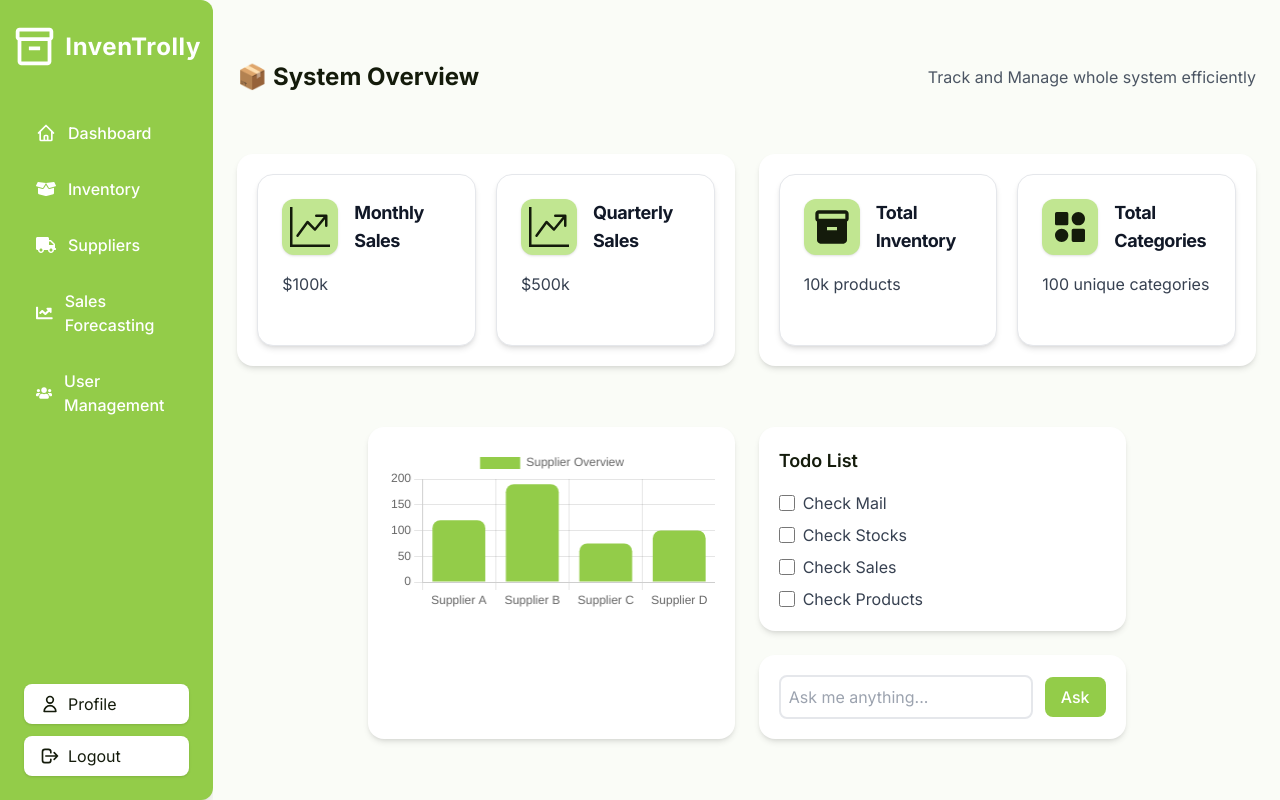
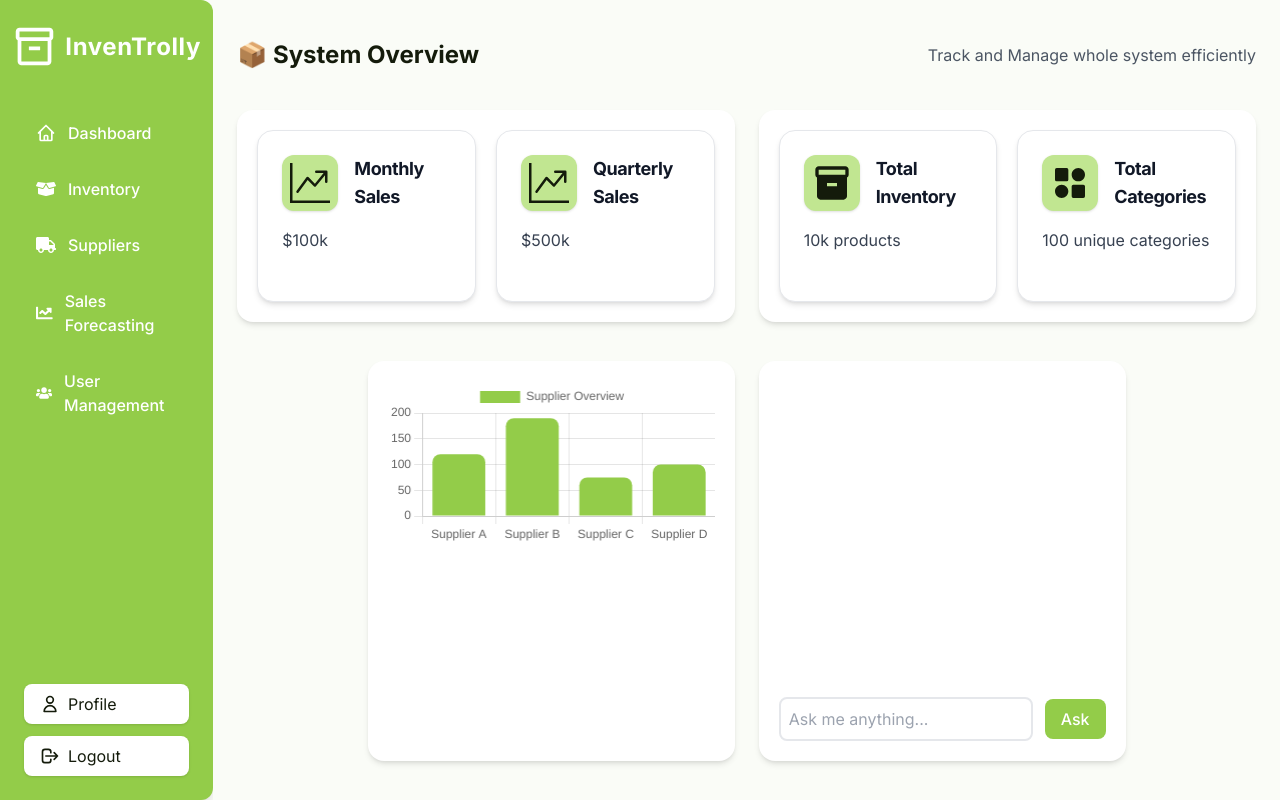
Before and after one commit to MahimnaUpadhyay/InventoryManagementWithAI, a Next.js app in the folder IntenTrolly/: page /pages/Home in a window 1280 px wide. Built offline with nearby package versions, Linux system fonts and the light colour scheme.

Commit message:
chatbot done

```diff
--- a/IntenTrolly/src/app/pages/Home/HomePage.js
+++ b/IntenTrolly/src/app/pages/Home/HomePage.js
@@ -27,7 +27,7 @@ const HomePage = () => {
         <SupplierOverview />
 
         <div className="flex flex-col gap-6">
-          <Todo />
+          {/* <Todo /> */}
           <Chatbot />
         </div>
       </div>
--- a/IntenTrolly/src/app/pages/Home/UI/Chatbot.js
+++ b/IntenTrolly/src/app/pages/Home/UI/Chatbot.js
@@ -7,14 +7,39 @@ import { askQuestion } from "@/app/utility/API_END_POINT/Chatbot_End_Point";
 
 const Chatbot = () => {
   const [chatbot, setChatbot] = React.useState({ question: "" });
+  const [messages, setMessages] = React.useState([]);
+  const [loading, setLoading] = React.useState(false);
 
   const askChatbot = async (e) => {
     e.preventDefault();
+    if (!chatbot.question.trim()) return;
+
+    const userQuestion = chatbot.question.trim();
+
+    // Add user message
+    setMessages((prev) => [...prev, { role: "user", text: userQuestion }]);
+    setChatbot({ question: "" });
+    setLoading(true);
+
     try {
-      const response = await axios.post(`${ML_BASE_URL}${askQuestion}`, chatbot);
-      console.log(response.data);
+      const response = await axios.post(`${ML_BASE_URL}${askQuestion}`, {
+        question: userQuestion,
+      });
+
+      // Add bot response
+      setMessages((prev) => [
+        ...prev,
+        { role: "bot", text: response.data.answer || "No response" },
+      ]);
+
+      // console.log(response.data);
     } catch (error) {
-      console.error(error.response?.data || error.message);
+      setMessages((prev) => [
+        ...prev,
+        { role: "error", text: error.response?.data || "Something went wrong" },
+      ]);
+    } finally {
+      setLoading(false);
     }
   };
 
@@ -23,21 +48,46 @@ const Chatbot = () => {
   };
 
   return (
-    <div className="w-full bg-white rounded-2xl shadow-md p-5">
-      <form
-        onSubmit={askChatbot}
-        className="flex items-center gap-3 w-full"
-      >
+    <div className="w-full bg-white rounded-2xl shadow-md p-5 flex flex-col gap-4 h-[400px]">
+      {/* Chat Window */}
+      <div className="flex-1 overflow-y-auto space-y-3">
+        {messages.map((msg, i) => (
+          <div
+            key={i}
+            className={`p-3 rounded-lg max-w-[80%] ${
+              msg.role === "user"
+                ? "bg-primary text-white self-end ml-auto"
+                : msg.role === "bot"
+                ? "bg-gray-100 text-gray-800 self-start"
+                : "bg-red-100 text-red-800 self-start"
+            }`}
+          >
+            {msg.text}
+          </div>
+        ))}
+
+        {loading && (
+          <div className="flex items-center gap-2 text-gray-500">
+            <div className="w-4 h-4 border-2 border-gray-400 border-t-transparent rounded-full animate-spin"></div>
+            <span>Thinking...</span>
+          </div>
+        )}
+      </div>
+
+      {/* Input Form */}
+      <form onSubmit={askChatbot} className="flex items-center gap-3">
         <input
           placeholder="Ask me anything..."
           type="text"
           value={chatbot.question}
           onChange={onQuestionChange}
-          className="flex-1 border-2 border-gray-200 p-2 rounded-lg focus:ring-2 focus:ring-primary outline-none"
+          disabled={loading}
+          className="flex-1 border-2 border-gray-200 p-2 rounded-lg focus:ring-2 focus:ring-primary outline-none disabled:opacity-50"
         />
         <button
           type="submit"
-          className="bg-primary hover:bg-accent transition-colors px-4 py-2 rounded-lg text-white font-medium"
+          disabled={loading}
+          className="bg-primary hover:bg-accent transition-colors px-4 py-2 rounded-lg text-white font-medium disabled:opacity-50"
         >
           Ask
         </button>
```
Also changed, not shown: 2 other files (tests, documents, lock files or other folders).
